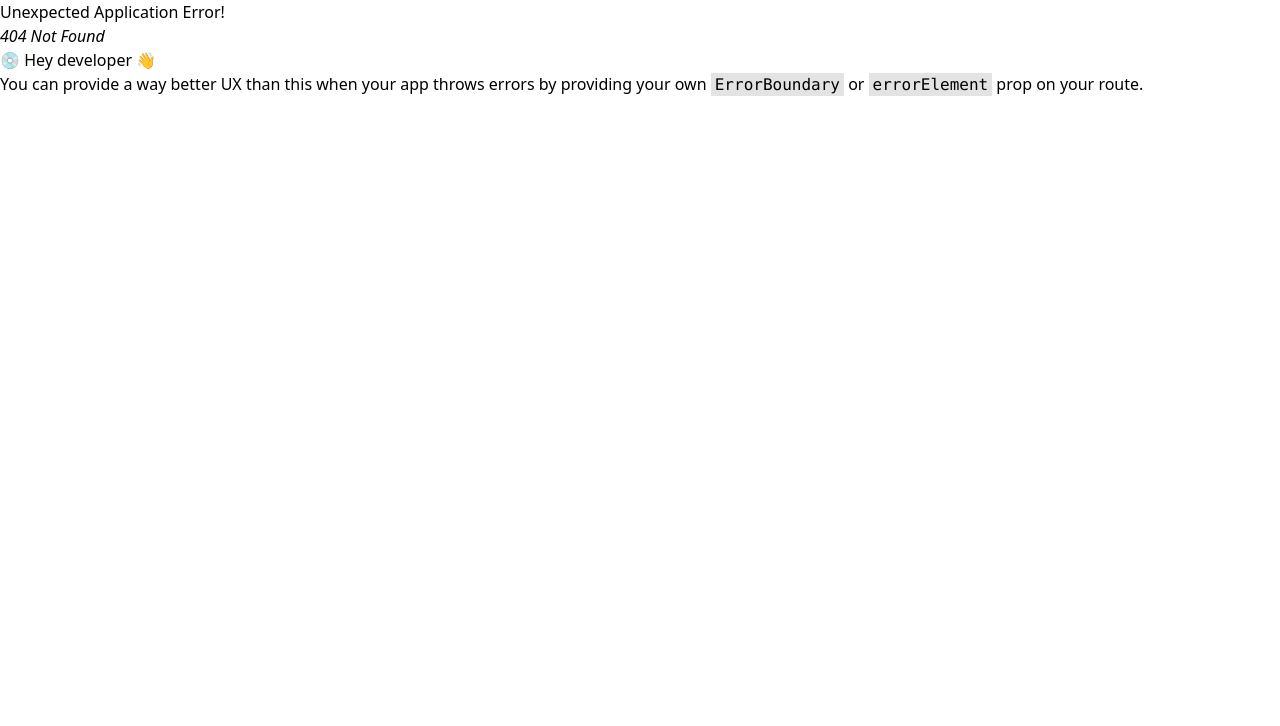
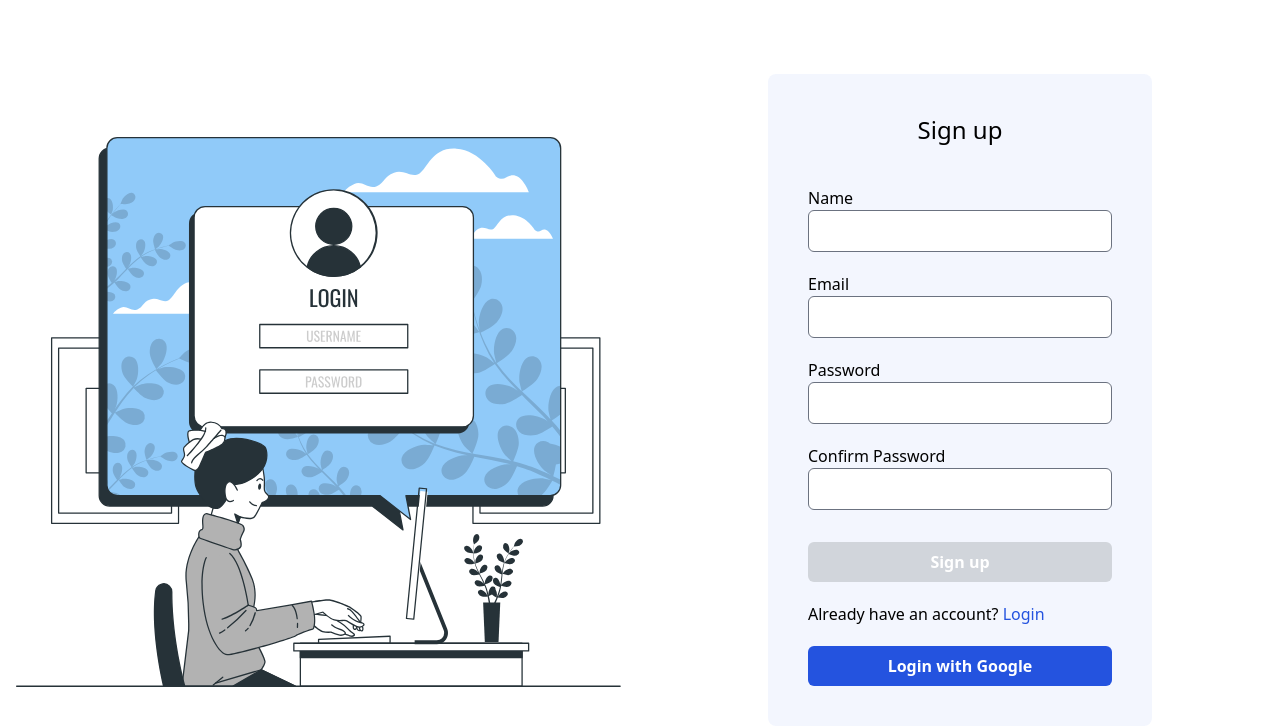
Before and after one commit to shariful10/Taskmaster, a React (Vite) app: page /signup in a window 1280 px wide. Before the commit this address had no page. Shown: the top 726 px of the page. Built offline with nearby package versions, Linux system fonts and the light colour scheme.

Commit message:
Features: Login & Sign Up Page Implenmented

```diff
--- /dev/null
+++ b/src/components/layouts/Loading.jsx
@@ -0,0 +1,15 @@
+import loading from "../../assets/image/loading.gif";
+const Loading = () => {
+	const style = {
+		background: `radial-gradient(circle, rgba(255,255,255,0) 0%, rgba(255,255,255,1) 30%)`,
+	};
+
+	return (
+		<div className="relative flex justify-center items-center h-screen w-full">
+			<div style={style} className=" h-full w-full absolute top-0"></div>
+			<img src={loading} alt="" />
+		</div>
+	);
+};
+
+export default Loading;
--- /dev/null
+++ b/src/components/layouts/PrivateRoute.jsx
@@ -0,0 +1,21 @@
+import { Navigate, useLocation } from 'react-router-dom';
+import Loading from './Loading';
+
+const PrivateRoute = ({ children }) => {
+  const { pathname } = useLocation();
+
+  const isLoading = false;
+  const email = 'test@gmail.com';
+
+  if (isLoading) {
+    return <Loading />;
+  }
+
+  if (!isLoading && !email) {
+    return <Navigate to="/login" state={{ path: pathname }} />;
+  }
+
+  return children;
+};
+
+export default PrivateRoute;
--- /dev/null
+++ b/src/components/ui/MenuDropdown.jsx
@@ -0,0 +1,59 @@
+import { Menu, Transition } from "@headlessui/react";
+import { Fragment } from "react";
+
+export default function MenuDropdown({ children }) {
+	return (
+		<Menu as="div" className="relative inline-block text-left bg-white z-[999]">
+			<div>
+				<Menu.Button>{children}</Menu.Button>
+			</div>
+			<Transition
+				as={Fragment}
+				enter="transition ease-out duration-100"
+				enterFrom="transform opacity-0 scale-95"
+				enterTo="transform opacity-100 scale-100"
+				leave="transition ease-in duration-75"
+				leaveFrom="transform opacity-100 scale-100"
+				leaveTo="transform opacity-0 scale-95"
+			>
+				<Menu.Items className="absolute right-0 mt-2 w-56 origin-top-right divide-y divide-gray-100 rounded-md bg-white shadow-lg ring-1 ring-black ring-opacity-5 focus:outline-none">
+					<div className="px-1 py-1">
+						<Menu.Item>
+							{({ active }) => (
+								<button
+									className={`${
+										active ? "bg-primary text-white" : "text-gray-900"
+									} group flex w-full items-center rounded-md px-2 py-2 text-sm`}
+								>
+									Profile
+								</button>
+							)}
+						</Menu.Item>
+						<Menu.Item>
+							{({ active }) => (
+								<button
+									className={`${
+										active ? "bg-primary text-white" : "text-gray-900"
+									} group flex w-full items-center rounded-md px-2 py-2 text-sm`}
+								>
+									Settings
+								</button>
+							)}
+						</Menu.Item>
+						<Menu.Item>
+							{({ active }) => (
+								<button
+									className={`${
+										active ? "bg-primary text-white" : "text-gray-900"
+									} group flex w-full items-center rounded-md px-2 py-2 text-sm`}
+								>
+									Logout
+								</button>
+							)}
+						</Menu.Item>
+					</div>
+				</Menu.Items>
+			</Transition>
+		</Menu>
+	);
+}
--- /dev/null
+++ b/src/pages/Archive.jsx
@@ -0,0 +1,23 @@
+import { useSelector } from "react-redux";
+import TaskCard from "../components/tasks/TaskCard";
+
+const Archive = () => {
+	const { tasks } = useSelector((state) => state.tasksSlice);
+
+	const archiveTasks = tasks.filter((item) => item.status == "archive");
+
+	return (
+		<div className="p-10">
+			<div>
+				<h1 className="text-xl font-semibold mb-10">Archive board</h1>
+			</div>
+			<div className="grid grid-cols-4 gap-5">
+				{archiveTasks?.map((item) => (
+					<TaskCard key={item.id} task={item} />
+				))}
+			</div>
+		</div>
+	);
+};
+
+export default Archive;
--- /dev/null
+++ b/src/pages/Login.jsx
@@ -0,0 +1,75 @@
+import { useForm } from 'react-hook-form';
+import { useNavigate } from 'react-router-dom';
+import loginImage from '../assets/image/login.svg';
+const Login = () => {
+  const { register, handleSubmit } = useForm();
+  const navigate = useNavigate();
+
+  const onSubmit = ({ email, password }) => {
+    // Email Password Login
+
+    console.log(email, password);
+  };
+
+  const handleGoogleLogin = () => {
+    //  Google Login
+  };
+
+  return (
+    <div className="flex max-w-7xl h-screen items-center mx-auto">
+      <div className="w-1/2">
+        <img src={loginImage} className="h-full w-full" alt="" />
+      </div>
+      <div className="w-1/2 grid place-items-center">
+        <div className="bg-primary/5 w-full max-w-sm rounded-lg grid place-items-center p-10">
+          <h1 className="mb-10 font-medium text-2xl">Login</h1>
+          <form className="space-y-3 w-full" onSubmit={handleSubmit(onSubmit)}>
+            <div className="flex flex-col items-start">
+              <label htmlFor="email">Email</label>
+              <input
+                type="email"
+                id="email"
+                className="w-full rounded-md"
+                {...register('email')}
+              />
+            </div>
+            <div className="flex flex-col items-start">
+              <label htmlFor="password">Password</label>
+              <input
+                type="password"
+                id="password"
+                className="w-full rounded-md"
+                {...register('password')}
+              />
+            </div>
+            <div className="relative !mt-8">
+              <button type="submit" className="btn btn-primary w-full">
+                Login
+              </button>
+            </div>
+            <div>
+              <p>
+                Don&apos;t have an account?{' '}
+                <span
+                  className="text-primary hover:underline cursor-pointer"
+                  onClick={() => navigate('/signup')}
+                >
+                  Sign up
+                </span>
+              </p>
+            </div>
+            <button
+              type="button"
+              className="btn btn-primary w-full"
+              onClick={handleGoogleLogin}
+            >
+              Login with Google
+            </button>
+          </form>
+        </div>
+      </div>
+    </div>
+  );
+};
+
+export default Login;
--- /dev/null
+++ b/src/pages/Signup.jsx
@@ -0,0 +1,115 @@
+import { useEffect, useState } from 'react';
+import loginImage from '../assets/image/login.svg';
+import { useForm, useWatch } from 'react-hook-form';
+import { useNavigate } from 'react-router-dom';
+
+const Signup = () => {
+  const { handleSubmit, register, control } = useForm();
+  const password = useWatch({ control, name: 'password' });
+  const confirmPassword = useWatch({ control, name: 'confirmPassword' });
+  const navigate = useNavigate();
+  const [disabled, setDisabled] = useState(true);
+
+  useEffect(() => {
+    if (
+      password !== undefined &&
+      password !== '' &&
+      confirmPassword !== undefined &&
+      confirmPassword !== '' &&
+      password === confirmPassword
+    ) {
+      setDisabled(false);
+    } else {
+      setDisabled(true);
+    }
+  }, [password, confirmPassword]);
+
+  const onSubmit = ({ name, email, password }) => {
+    // Email Password signup
+    console.log(name, email, password);
+  };
+
+  const handleGoogleLogin = () => {
+    // Google Login
+  };
+
+  return (
+    <div className="flex max-w-7xl mx-auto h-screen items-center">
+      <div className="w-1/2">
+        <img src={loginImage} className="h-full w-full" alt="" />
+      </div>
+      <div className="w-1/2  grid place-items-center">
+        <div className="bg-primary/5 w-full max-w-sm rounded-lg grid place-items-center p-10">
+          <h1 className="mb-10 font-medium text-2xl">Sign up</h1>
+          <form className="space-y-5 w-full" onSubmit={handleSubmit(onSubmit)}>
+            <div className="flex flex-col items-start">
+              <label htmlFor="email">Name</label>
+              <input
+                type="text"
+                id="name"
+                className="w-full rounded-md"
+                {...register('name')}
+              />
+            </div>
+            <div className="flex flex-col items-start">
+              <label htmlFor="email">Email</label>
+              <input
+                type="email"
+                id="email"
+                className="w-full rounded-md"
+                {...register('email')}
+              />
+            </div>
+            <div className="flex flex-col items-start">
+              <label htmlFor="password">Password</label>
+              <input
+                type="password"
+                id="password"
+                className="w-full rounded-md"
+                {...register('password')}
+              />
+            </div>
+            <div className="flex flex-col items-start">
+              <label htmlFor="confirm-password">Confirm Password</label>
+              <input
+                type="password"
+                id="confirm-password"
+                className="w-full rounded-md"
+                {...register('confirmPassword')}
+              />
+            </div>
+            <div className="!mt-8 ">
+              <button
+                type="submit"
+                className="btn btn-primary w-full disabled:bg-gray-300 disabled:cursor-not-allowed"
+                disabled={disabled}
+              >
+                Sign up
+              </button>
+            </div>
+            <div>
+              <p>
+                Already have an account?{' '}
+                <span
+                  className="text-primary hover:underline cursor-pointer"
+                  onClick={() => navigate('/login')}
+                >
+                  Login
+                </span>
+              </p>
+            </div>
+            <button
+              type="button"
+              className="btn btn-primary w-full"
+              onClick={handleGoogleLogin}
+            >
+              Login with Google
+            </button>
+          </form>
+        </div>
+      </div>
+    </div>
+  );
+};
+
+export default Signup;
--- a/src/routes/routes.jsx
+++ b/src/routes/routes.jsx
@@ -1,32 +1,53 @@
-import { createBrowserRouter } from 'react-router-dom';
-import App from '../App';
-import Tasks from '../pages/Tasks';
-import Chat from '../pages/Chat';
-import Settings from '../pages/Settings';
-import Profile from '../pages/Profile';
+import App from "../App";
+import Chat from "../pages/Chat";
+import Login from "../pages/Login";
+import Tasks from "../pages/Tasks";
+import Signup from "../pages/Signup";
+import Profile from "../pages/Profile";
+import Archive from "../pages/Archive";
+import Settings from "../pages/Settings";
+import { createBrowserRouter } from "react-router-dom";
+import PrivateRoute from "../components/layouts/PrivateRoute";
+
 const routes = createBrowserRouter([
 	{
-    path: '/',
-    element: <App />,
+		path: "/",
+		element: (
+			<PrivateRoute>
+				<App />
+			</PrivateRoute>
+		),
 		children: [
 			{
 				index: true,
 				element: <Tasks />,
 			},
 			{
-        path: '/chat',
+				path: "/archive",
+				element: <Archive />,
+			},
+			{
+				path: "/chat",
 				element: <Chat />,
 			},
 			{
-        path: '/settings',
+				path: "/settings",
 				element: <Settings />,
 			},
 			{
-        path: '/profile',
+				path: "/profile",
 				element: <Profile />,
 			},
 		],
 	},
+	{
+		path: "/login",
+		element: <Login />,
+	},
+	{
+		path: "/signup",
+		element: <Signup />,
+	},
 ]);
 
 export default routes;
```
Also changed, not shown: src/assets/image/loading.gif (added), src/assets/image/login.svg (added). Lines whose indentation alone changed are shown as unchanged.
